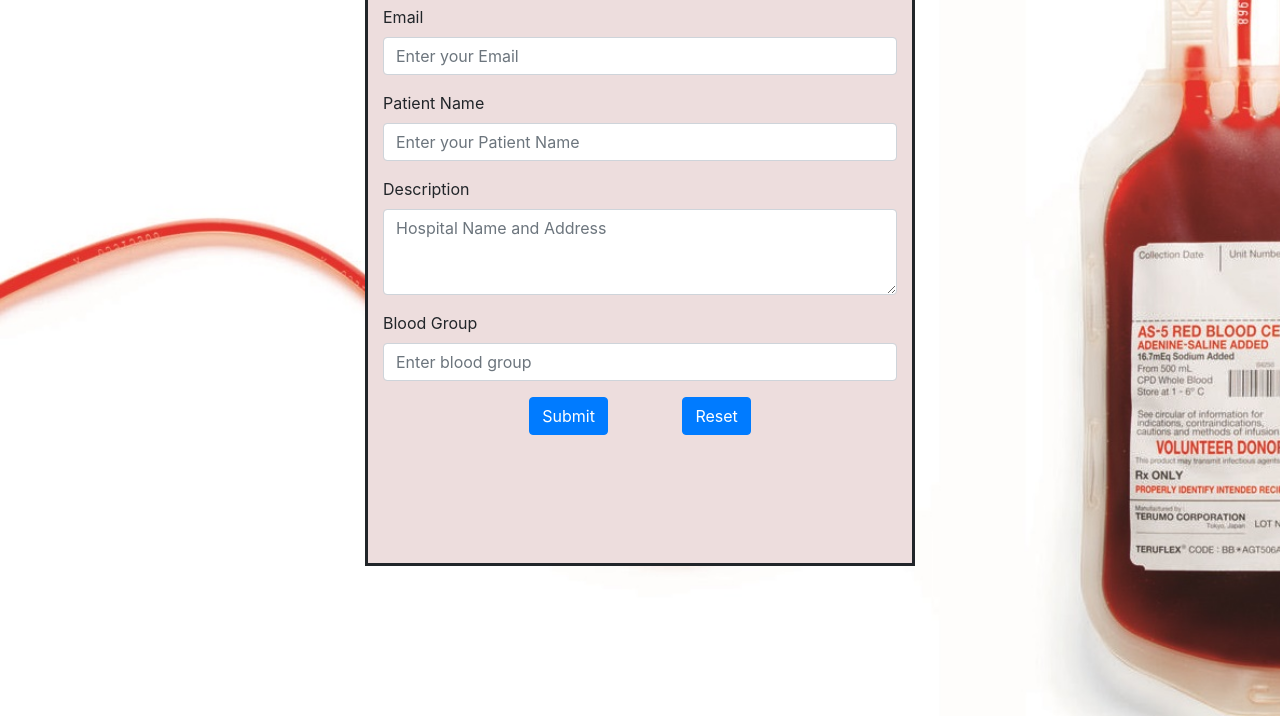
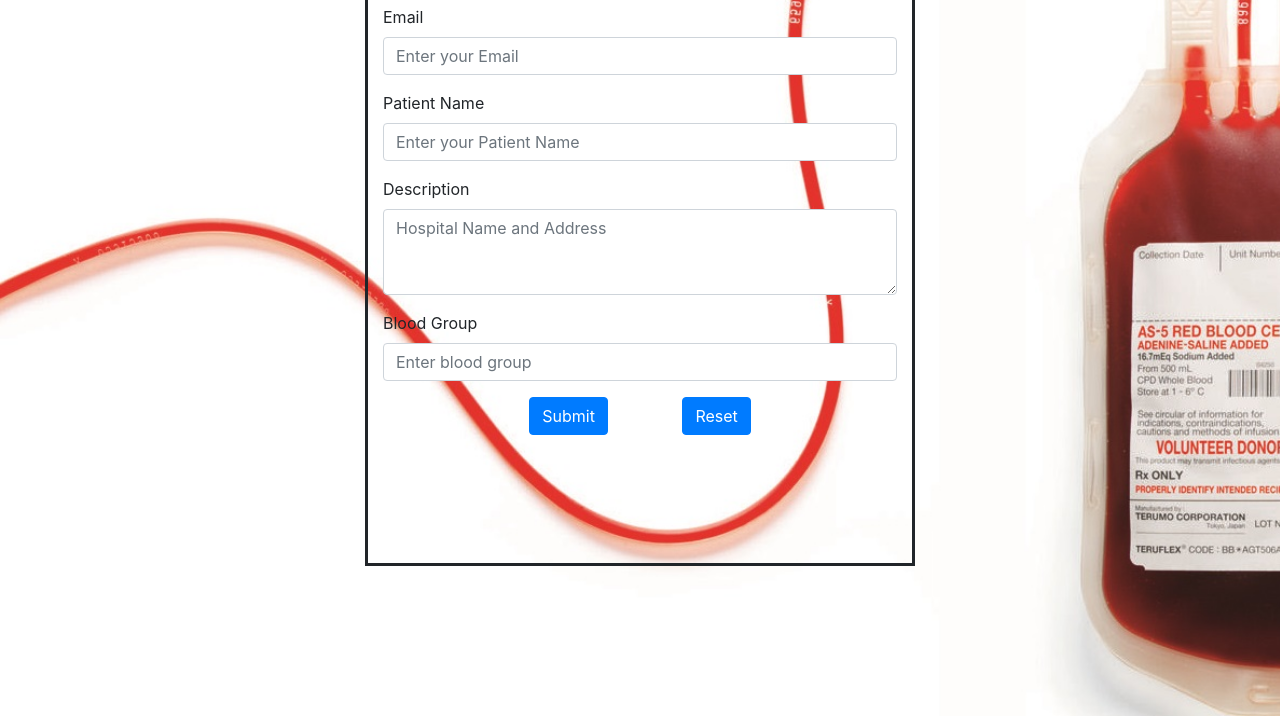
Before and after one commit to Pritypurbey20/Blood-Support, a website: page static/request.html in a window 1280 px wide. Shown: the part 277-993 px from the top of the page. Drawn offline with nearby package versions, Linux system fonts and the light colour scheme.

Commit message:
Update main.css

```diff
--- a/static/main.css
+++ b/static/main.css
@@ -147,7 +147,7 @@ padding-top: 25px;
 
 
 #reg{
-	background-color: #eddddd;
+
 
 
 	border-style: solid;
```
